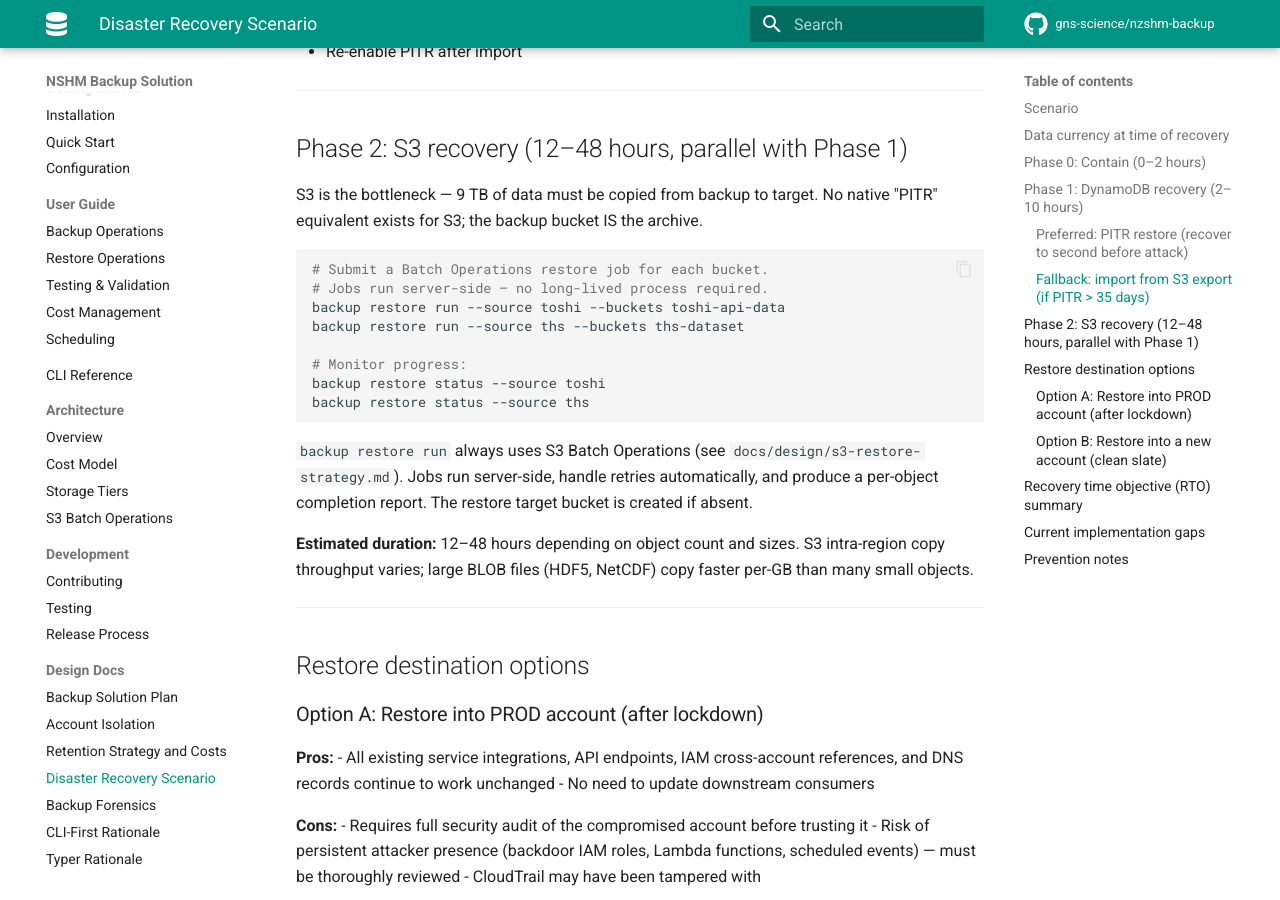
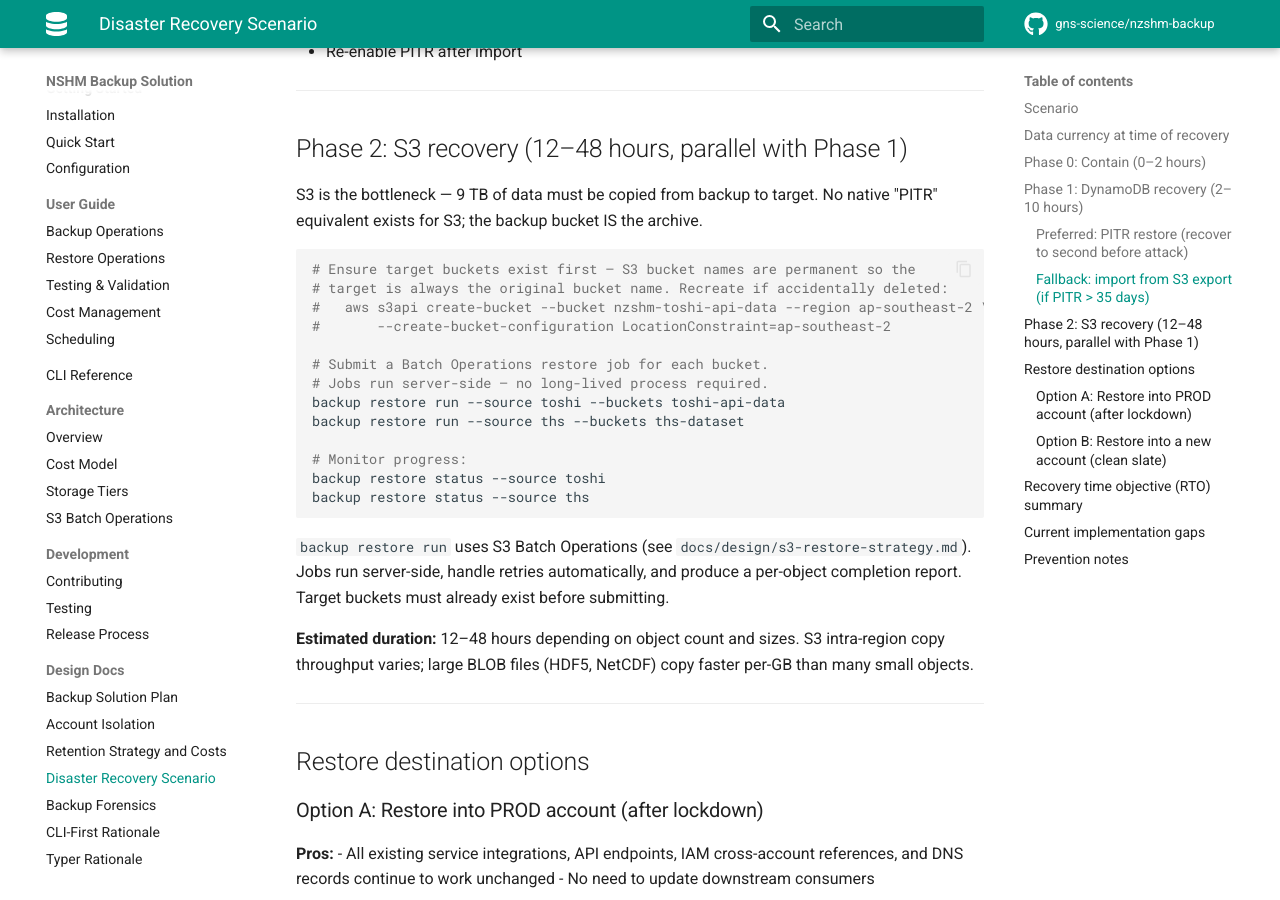
Before and after one commit to GNS-Science/aws-snapshot, an MkDocs documentation site: the page built from docs/design/disaster-recovery-scenario.md, in a window 1280 px wide and 900 px high, scrolled down 2435 px. Built offline with MkDocs 1.6.1 and Material for MkDocs 9.7.7, drawn with Linux system fonts in a browser that asks for light colours; comment, search, counter and statistics services are not loaded; the version menu is left out.

Commit message:
docs: clarify S3 restore target must pre-exist (buckets cannot be renamed)
- restore run docstring: target buckets must exist; explains why (permanent names)
- --target-bucket help: adds must-already-exist note
- disaster-recovery-scenario.md: remove incorrect 'created if absent' claim;
  add aws s3api create-bucket example for the deleted-bucket case

````diff
--- a/docs/design/disaster-recovery-scenario.md
+++ b/docs/design/disaster-recovery-scenario.md
@@ -107,6 +107,11 @@ S3 is the bottleneck — 9 TB of data must be copied from backup to target.
 No native "PITR" equivalent exists for S3; the backup bucket IS the archive.
 
 ```bash
+# Ensure target buckets exist first — S3 bucket names are permanent so the
+# target is always the original bucket name. Recreate if accidentally deleted:
+#   aws s3api create-bucket --bucket nzshm-toshi-api-data --region ap-southeast-2 \
+#       --create-bucket-configuration LocationConstraint=ap-southeast-2
+
 # Submit a Batch Operations restore job for each bucket.
 # Jobs run server-side — no long-lived process required.
 backup restore run --source toshi --buckets toshi-api-data
@@ -117,10 +122,9 @@ backup restore status --source toshi
 backup restore status --source ths
 ```
 
-`backup restore run` always uses S3 Batch Operations (see
-`docs/design/s3-restore-strategy.md`). Jobs run server-side, handle retries
-automatically, and produce a per-object completion report. The restore target
-bucket is created if absent.
+`backup restore run` uses S3 Batch Operations (see `docs/design/s3-restore-strategy.md`).
+Jobs run server-side, handle retries automatically, and produce a per-object completion
+report. Target buckets must already exist before submitting.
 
 **Estimated duration:** 12–48 hours depending on object count and sizes.
 S3 intra-region copy throughput varies; large BLOB files (HDF5, NetCDF) copy
````
Also changed, not shown: 1 other file.
